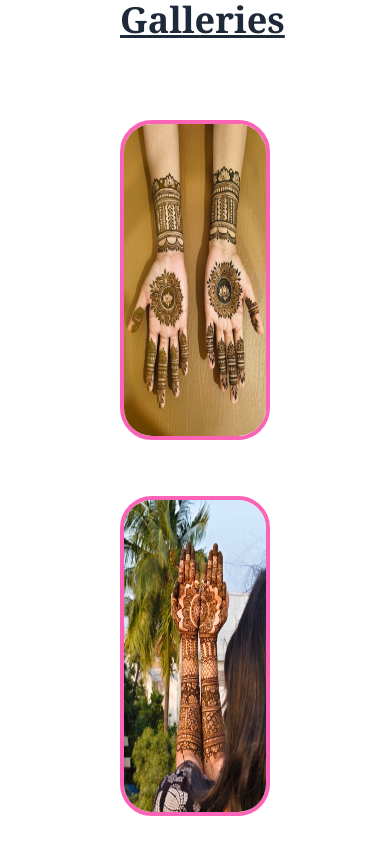
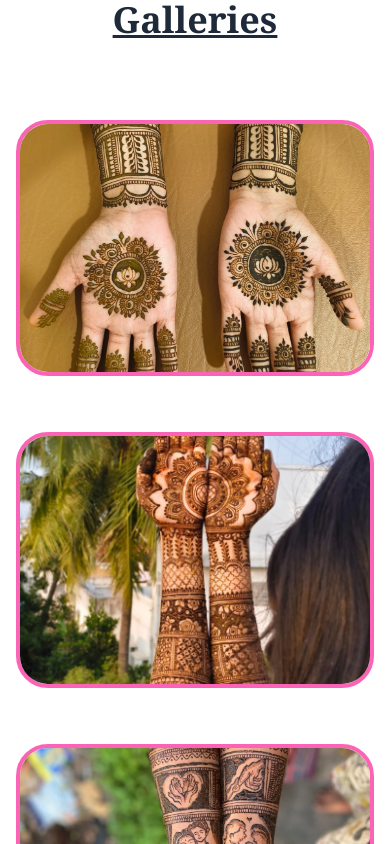
Before and after one commit to Karthik-0756/Mehendhi, a React (Vite) app: page /gallery in a window 390 px wide. Shown: the part 820-1664 px from the top of the page. Built offline with nearby package versions, Linux system fonts and the light colour scheme.

Commit message:
hero secction and galary part update

```diff
--- a/src/Gallery.jsx
+++ b/src/Gallery.jsx
@@ -102,7 +102,7 @@ const Gallery = () => {
                     </div>
                 </section>
                 {/* Gallery */}
-                <section className='ml-30 mr-30'>
+                <section className='md:ml-30 md:mr-30 ml-4 mr-4'>
                     <h1 className='mt-10 font-black text-center text-4xl my-20 underline'>Galleries</h1>
                     <div className='mt-10 grid grid-cols-1  md:grid-cols-3  gap-4'>
                         {images.map((img, index) => (
@@ -110,7 +110,7 @@ const Gallery = () => {
                                 key={index}
                                 src={img}
 
-                                className='w-100 mb-10 h-80 mr-9 rounded-4xl border-4 border-pink-400 hover:shadow-2xl'
+                                className='md:w-100 mb-10 md:h-80 w-full h-64 md:mr-9 rounded-4xl border-4 border-pink-400 hover:shadow-2xl object-cover'
                             />
 
                         ))}
```
